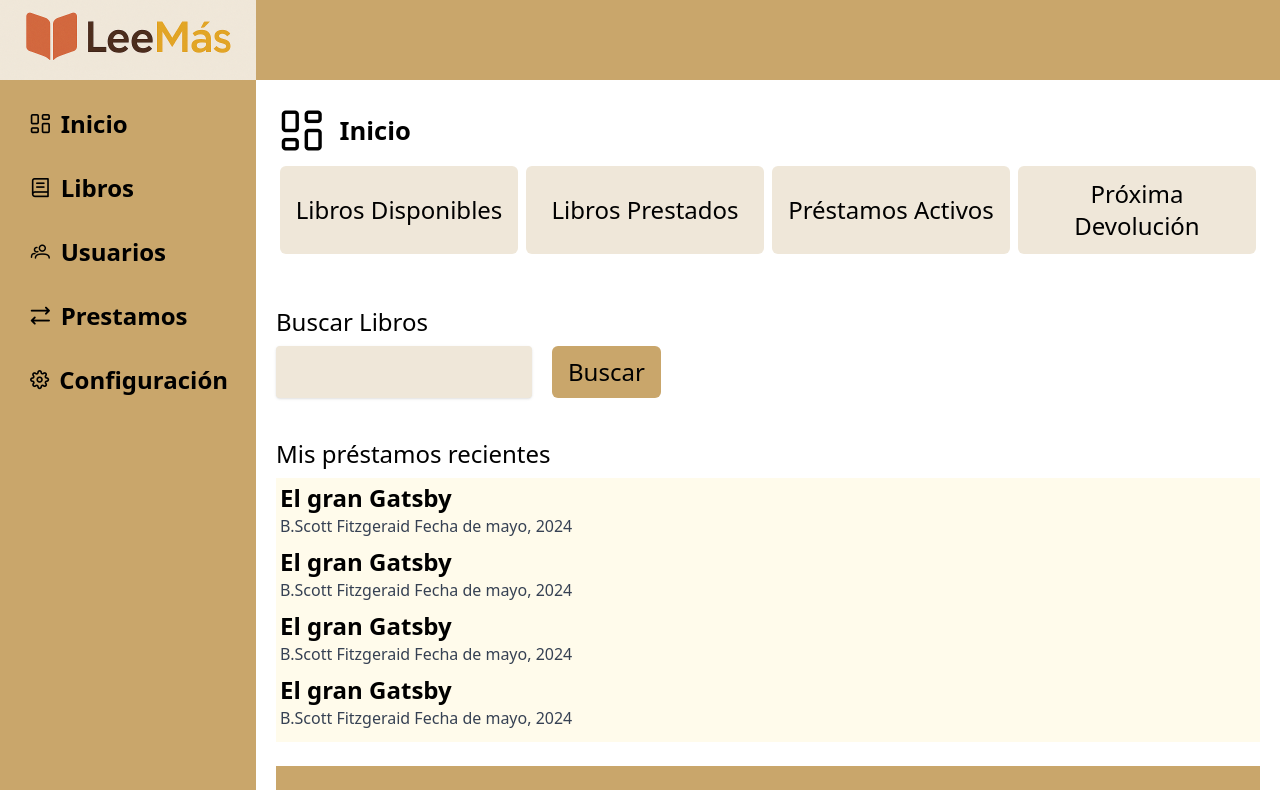
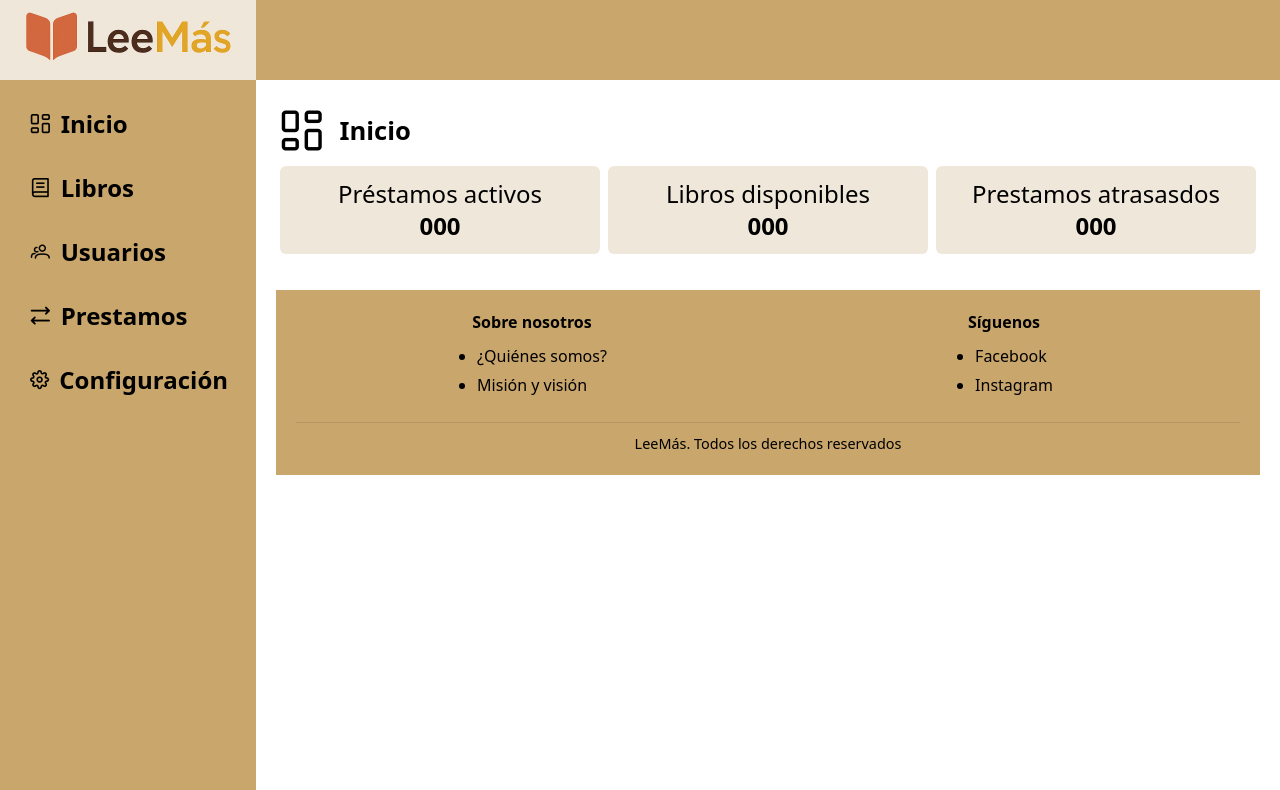
Before and after one commit to jaramilloAngie/Biblioteca, a Vue app in the folder Frontend/: page /inicio in a window 1280 px wide. Shown: the top 790 px of the page. Built offline with nearby package versions, Linux system fonts and the light colour scheme.

Commit message:
Add InitLibrarianView

```diff
--- /dev/null
+++ b/Frontend/src/views/init/InitLibrarianView.vue
@@ -0,0 +1,46 @@
+<script setup>
+
+import { ref, onMounted } from 'vue';
+
+const menuItems = ref([]);
+
+onMounted(() => {
+    //const loggedInUserInfo = { role: 'admin', name: 'Admin User' };
+    //userRole.value = loggedInUserInfo.role;
+    generateMenu();
+});
+
+const generateMenu = () => {
+    menuItems.value = [];
+    menuItems.value.push(
+        { label: 'Préstamos activos', cantidad: '000' },
+        { label: 'Libros disponibles', cantidad: '000' },
+        { label: 'Prestamos atrasasdos', cantidad: '000' }
+    );
+
+};
+</script>
+
+<template>
+    <div>
+        <div class="header flex items-center">
+            <i class="pi pi-fw pi-objects-column" style="font-size:40px"></i>
+            <label class="p-3" for="header"><b>Inicio</b></label>
+        </div>
+        <ul class="flex flex-row gap-2 p-1 m-0 w-full">
+            <li v-for="item in menuItems" :key="item.to" class="mb-2 w-full">
+                <button
+                    class=" flex flex-col items-center justify-center bg-[#EFE7D9] p-3 rounded-md text-2xl w-full h-full ">
+                    <span>{{ item.label }}</span>
+                    <label class="font-bold text-2xl">{{ item.cantidad }}</label>
+                </button>
+            </li>
+        </ul>
+    </div>
+</template>
+
+<style scoped>
+.header {
+    font-size: 1.6rem;
+}
+</style>
--- a/Frontend/src/views/init/InitView.vue
+++ b/Frontend/src/views/init/InitView.vue
@@ -1,7 +1,8 @@
 <script setup>
 
 //import InitAdmin from './InitAdminView.vue'
-import InitUser from './InitUserView.vue'
+//import InitUser from './InitUserView.vue'
+import InitLibrarian from './InitLibrarianView.vue';
 
 /*export default {
   props: ['role']
@@ -13,7 +14,7 @@ import InitUser from './InitUserView.vue'
 
 <template>
     <div>
-        <InitUser/>
+        <InitLibrarian/>
     </div>
 </template>
 
```
